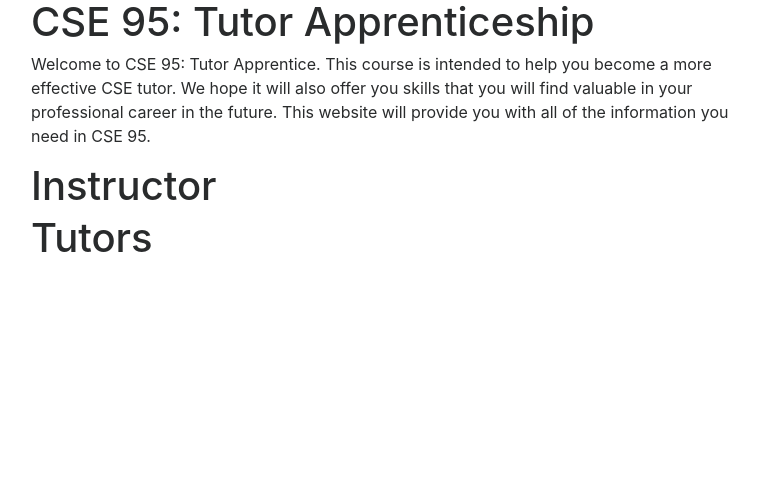
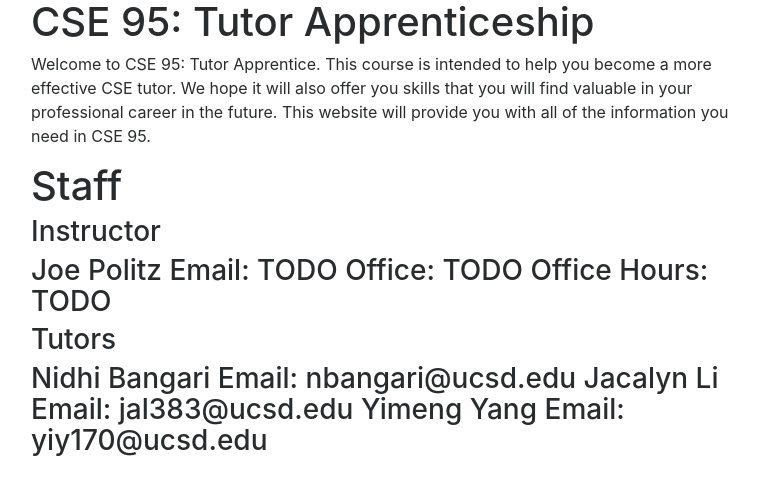
Before and after one commit to ucsd-cse95-f19/ucsd-cse95-f19.github.io, a Jekyll site: the page built from index.md, in a window 1280 px wide. Shown: the top 495 px of the page, without its empty margins (244-1003 px from the left). Built offline with Jekyll 4.4.1, drawn with Linux system fonts in a browser that asks for light colours; nearby versions of some CDN libraries.

Commit message:
Update index.md

```diff
--- a/index.md
+++ b/index.md
@@ -7,6 +7,25 @@ title: "CSE95 Fall 2018: Tutor Apprenticeship"
 
 Welcome to CSE 95: Tutor Apprentice. This course is intended to help you become a more effective CSE tutor. We hope it will also offer you skills that you will find valuable in your professional career in the future. This website will provide you with all of the information you need in CSE 95.
 
-# Instructor
+# Staff
+<h3>Instructor<h3>
+Joe Politz
 
-# Tutors
+Email: TODO
+
+Office: TODO
+
+Office Hours: TODO
+
+<h3>Tutors<h3>
+Nidhi Bangari
+
+Email: nbangari@ucsd.edu
+
+Jacalyn Li
+
+Email: jal383@ucsd.edu
+
+Yimeng Yang
+
+Email: yiy170@ucsd.edu
```
